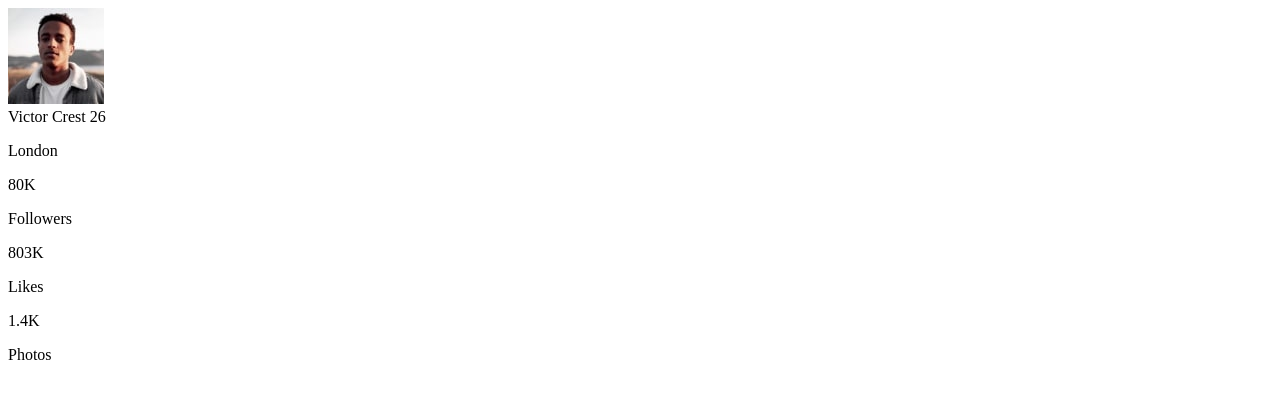
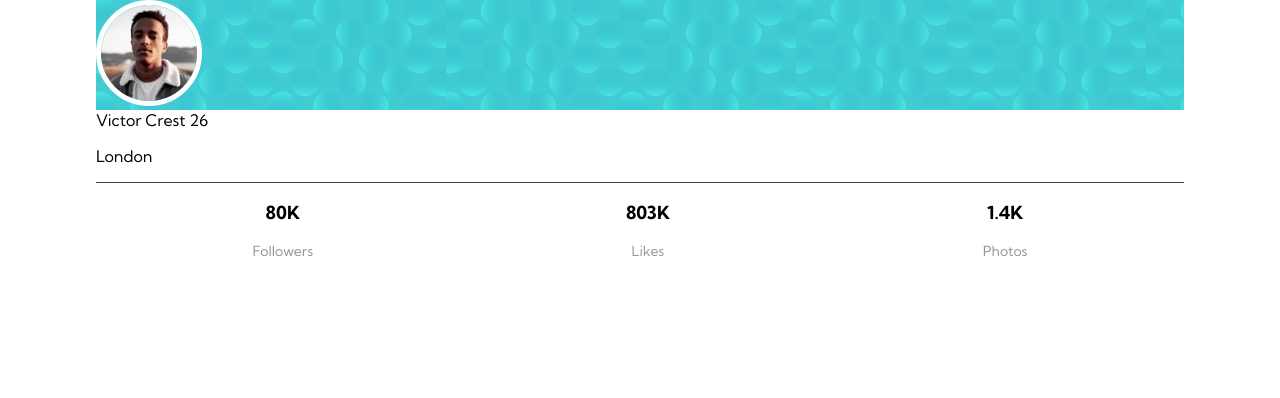
Before and after one commit to DanielChamaco1/presentacion, a plain HTML site: page index.html in a window 1280 px wide. Drawn offline with Linux system fonts and the light colour scheme.

Commit message:
clase uno

```diff
--- a/estilos.css
+++ b/estilos.css
@@ -6,3 +6,46 @@
 .attribution a {
     color: hsl(228, 45%, 44%);
 }
+:root{
+    --Dark-cyan: hsl(185,75%,39%);
+    --Very-dark-desaturated-blue: hsl(229,23%,23%);
+    --Dark-grayish-blue: hsl(227,10%,27%);
+    --Dark-gray: hsl(0,0%,59%);
+    --Name-stats-Font-size:18px;
+
+}
+html,body{
+    margin: 0;
+    box-sizing: border-box;
+    font-family: 'Kumbh Sans', sans-serif;
+    /*background: var(--Dark-cyan);*/
+}
+.profile-card{
+    border-radius: 8px;
+    width: 85%;
+    margin: 0 auto;
+}
+.profile-card-top{
+    background-image: url(./bg-pattern-card.svg);
+
+}
+.profile-card-top img{
+    border-radius: 50%;
+    border: 5px solid white;
+}
+.profile-card-bottom_datos-de-seguidores{
+    display: flex;
+    justify-content: space-around;
+    border-top: 1px solid var(--Dark-grayish-blue);
+}
+.profile-card-bottom_datos-de-seguidores div p:nth-child(1){
+    font-size: var(--Name-stats-Font-size);
+    font-weight: 700;
+    text-align: center;
+}
+.profile-card-bottom_datos-de-seguidores div p:nth-child(2){
+    font-weight: 400;
+    color: var(--Dark-gray);
+    font-size: 14px;
+    text-align: center;
+}
--- a/index.html
+++ b/index.html
@@ -12,6 +12,9 @@
 
   <!-- Feel free to remove these styles or customise in your own stylesheet 👍 -->
   <link rel="stylesheet" href="./estilos.css">
+  <link rel="preconnect" href="https://fonts.googleapis.com">
+  <link rel="preconnect" href="https://fonts.gstatic.com" crossorigin>
+  <link href="https://fonts.googleapis.com/css2?family=Kumbh+Sans:wght@400;700&display=swap" rel="stylesheet">
 </head>
 
 <body>
```
